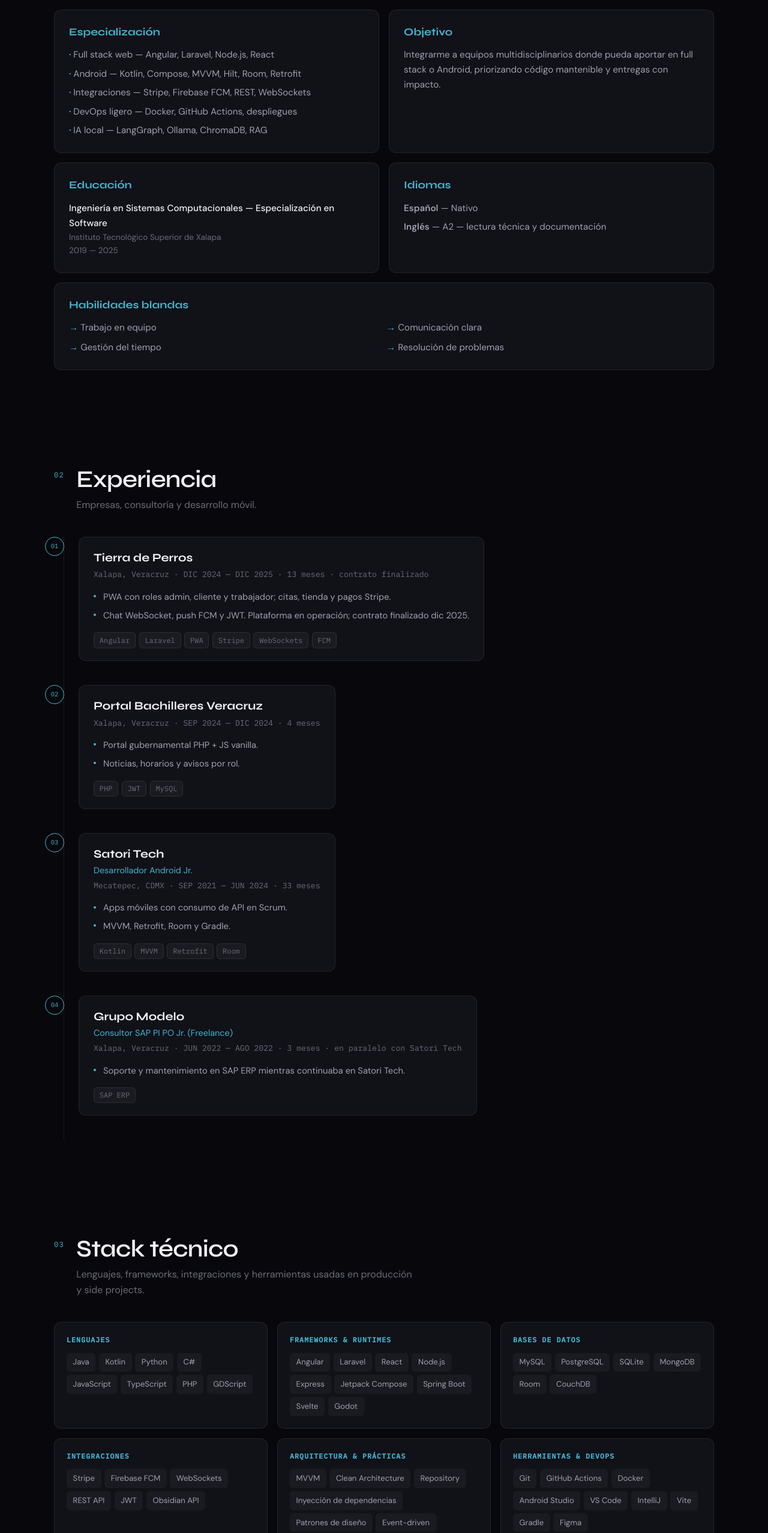
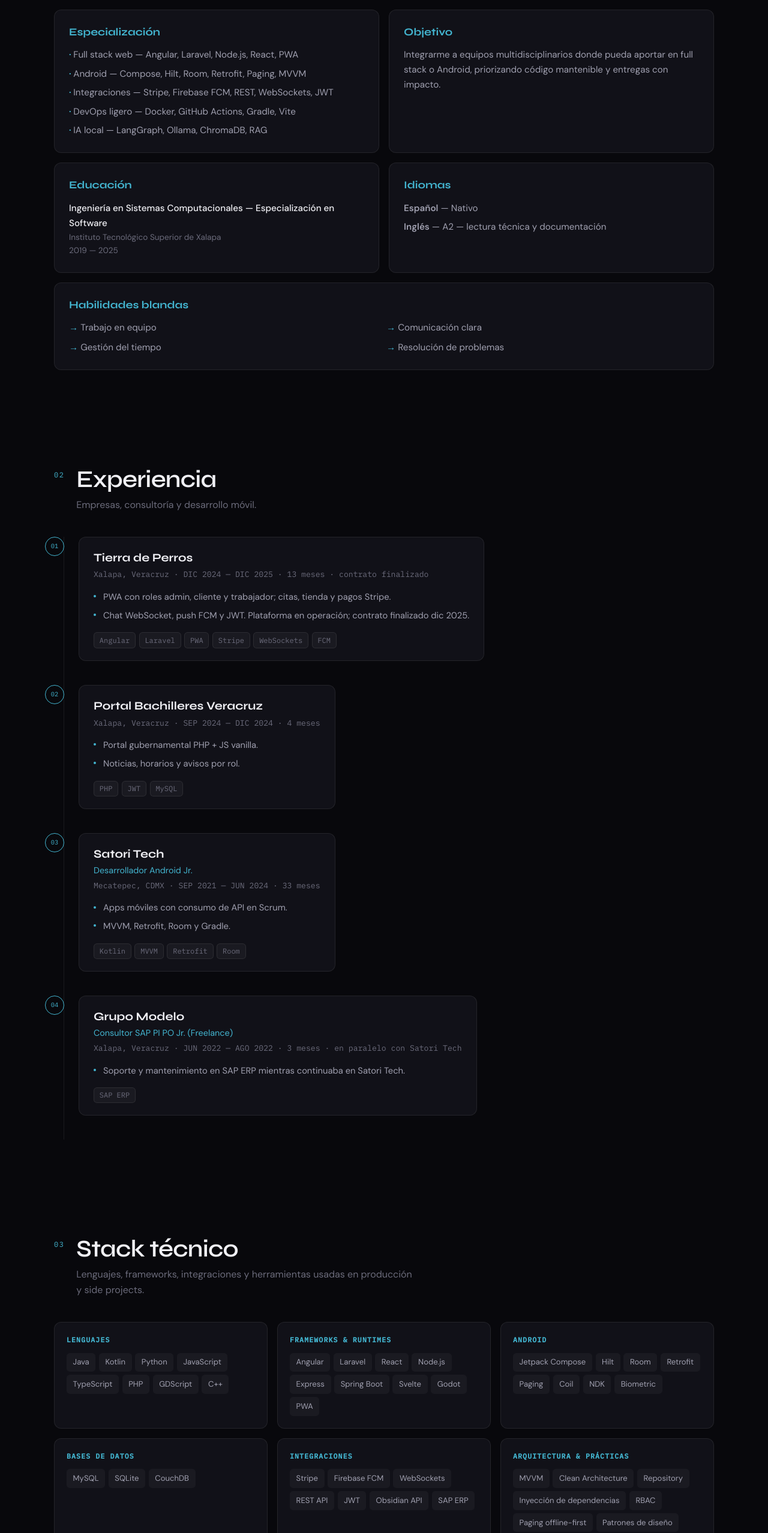
Before and after one commit to FernandoRP-nan/fernando-cv, a React (Vite) app: page / in a window 1280 px wide. Shown: the part 1110-3666 px from the top of the page at 60% size. Built offline with nearby package versions, Linux system fonts and the light colour scheme.

Commit message:
fix: align technical stack with CV projects and experience
Add Android group (Hilt, Paging, Coil, NDK), drop unused tech, and sync PDF.

```diff
--- a/src/i18n/en.ts
+++ b/src/i18n/en.ts
@@ -94,10 +94,10 @@ export const en: LocaleStrings = {
     objective:
       'Join multidisciplinary teams contributing on full stack or Android, prioritizing maintainable code and impactful delivery.',
     focusAreas: [
-      'Full stack web — Angular, Laravel, Node.js, React',
-      'Android — Kotlin, Compose, MVVM, Hilt, Room, Retrofit',
-      'Integrations — Stripe, Firebase FCM, REST, WebSockets',
-      'Light DevOps — Docker, GitHub Actions, deployments',
+      'Full stack web — Angular, Laravel, Node.js, React, PWA',
+      'Android — Compose, Hilt, Room, Retrofit, Paging, MVVM',
+      'Integrations — Stripe, Firebase FCM, REST, WebSockets, JWT',
+      'Light DevOps — Docker, GitHub Actions, Gradle, Vite',
       'Local AI — LangGraph, Ollama, ChromaDB, RAG',
     ],
     languages: [
@@ -160,37 +160,51 @@ export const en: LocaleStrings = {
     {
       id: 'languages',
       title: 'Languages',
-      items: ['Java', 'Kotlin', 'Python', 'C#', 'JavaScript', 'TypeScript', 'PHP', 'GDScript'],
+      items: ['Java', 'Kotlin', 'Python', 'JavaScript', 'TypeScript', 'PHP', 'GDScript', 'C++'],
     },
     {
       id: 'frameworks',
       title: 'Frameworks & runtimes',
-      items: ['Angular', 'Laravel', 'React', 'Node.js', 'Express', 'Jetpack Compose', 'Spring Boot', 'Svelte', 'Godot'],
+      items: ['Angular', 'Laravel', 'React', 'Node.js', 'Express', 'Spring Boot', 'Svelte', 'Godot', 'PWA'],
+    },
+    {
+      id: 'android',
+      title: 'Android',
+      items: ['Jetpack Compose', 'Hilt', 'Room', 'Retrofit', 'Paging', 'Coil', 'NDK', 'Biometric'],
     },
     {
       id: 'databases',
       title: 'Databases',
-      items: ['MySQL', 'PostgreSQL', 'SQLite', 'MongoDB', 'Room', 'CouchDB'],
+      items: ['MySQL', 'SQLite', 'CouchDB'],
     },
     {
       id: 'integrations',
       title: 'Integrations',
-      items: ['Stripe', 'Firebase FCM', 'WebSockets', 'REST API', 'JWT', 'Obsidian API'],
+      items: ['Stripe', 'Firebase FCM', 'WebSockets', 'REST API', 'JWT', 'Obsidian API', 'SAP ERP'],
     },
     {
       id: 'practices',
       title: 'Architecture & practices',
-      items: ['MVVM', 'Clean Architecture', 'Repository', 'Dependency injection', 'Design patterns', 'Event-driven'],
+      items: [
+        'MVVM',
+        'Clean Architecture',
+        'Repository',
+        'Dependency injection',
+        'RBAC',
+        'Offline-first paging',
+        'Design patterns',
+        'Event-driven',
+      ],
     },
     {
       id: 'tools',
       title: 'Tools & DevOps',
-      items: ['Git', 'GitHub Actions', 'Docker', 'Android Studio', 'VS Code', 'IntelliJ', 'Vite', 'Gradle', 'Figma'],
+      items: ['Git', 'GitHub Actions', 'Docker', 'Android Studio', 'VS Code', 'Gradle', 'Vite'],
     },
     {
       id: 'ai',
       title: 'AI & automation',
-      items: ['LangGraph', 'Ollama', 'ChromaDB', 'RAG', 'LangChain'],
+      items: ['LangGraph', 'Ollama', 'ChromaDB', 'RAG'],
     },
   ],
   projects: [
--- a/src/i18n/es.ts
+++ b/src/i18n/es.ts
@@ -94,10 +94,10 @@ export const es: LocaleStrings = {
     objective:
       'Integrarme a equipos multidisciplinarios donde pueda aportar en full stack o Android, priorizando código mantenible y entregas con impacto.',
     focusAreas: [
-      'Full stack web — Angular, Laravel, Node.js, React',
-      'Android — Kotlin, Compose, MVVM, Hilt, Room, Retrofit',
-      'Integraciones — Stripe, Firebase FCM, REST, WebSockets',
-      'DevOps ligero — Docker, GitHub Actions, despliegues',
+      'Full stack web — Angular, Laravel, Node.js, React, PWA',
+      'Android — Compose, Hilt, Room, Retrofit, Paging, MVVM',
+      'Integraciones — Stripe, Firebase FCM, REST, WebSockets, JWT',
+      'DevOps ligero — Docker, GitHub Actions, Gradle, Vite',
       'IA local — LangGraph, Ollama, ChromaDB, RAG',
     ],
     languages: [
@@ -160,37 +160,51 @@ export const es: LocaleStrings = {
     {
       id: 'languages',
       title: 'Lenguajes',
-      items: ['Java', 'Kotlin', 'Python', 'C#', 'JavaScript', 'TypeScript', 'PHP', 'GDScript'],
+      items: ['Java', 'Kotlin', 'Python', 'JavaScript', 'TypeScript', 'PHP', 'GDScript', 'C++'],
     },
     {
       id: 'frameworks',
       title: 'Frameworks & runtimes',
-      items: ['Angular', 'Laravel', 'React', 'Node.js', 'Express', 'Jetpack Compose', 'Spring Boot', 'Svelte', 'Godot'],
+      items: ['Angular', 'Laravel', 'React', 'Node.js', 'Express', 'Spring Boot', 'Svelte', 'Godot', 'PWA'],
+    },
+    {
+      id: 'android',
+      title: 'Android',
+      items: ['Jetpack Compose', 'Hilt', 'Room', 'Retrofit', 'Paging', 'Coil', 'NDK', 'Biometric'],
     },
     {
       id: 'databases',
       title: 'Bases de datos',
-      items: ['MySQL', 'PostgreSQL', 'SQLite', 'MongoDB', 'Room', 'CouchDB'],
+      items: ['MySQL', 'SQLite', 'CouchDB'],
     },
     {
       id: 'integrations',
       title: 'Integraciones',
-      items: ['Stripe', 'Firebase FCM', 'WebSockets', 'REST API', 'JWT', 'Obsidian API'],
+      items: ['Stripe', 'Firebase FCM', 'WebSockets', 'REST API', 'JWT', 'Obsidian API', 'SAP ERP'],
     },
     {
       id: 'practices',
       title: 'Arquitectura & prácticas',
-      items: ['MVVM', 'Clean Architecture', 'Repository', 'Inyección de dependencias', 'Patrones de diseño', 'Event-driven'],
+      items: [
+        'MVVM',
+        'Clean Architecture',
+        'Repository',
+        'Inyección de dependencias',
+        'RBAC',
+        'Paging offline-first',
+        'Patrones de diseño',
+        'Event-driven',
+      ],
     },
     {
       id: 'tools',
       title: 'Herramientas & DevOps',
-      items: ['Git', 'GitHub Actions', 'Docker', 'Android Studio', 'VS Code', 'IntelliJ', 'Vite', 'Gradle', 'Figma'],
+      items: ['Git', 'GitHub Actions', 'Docker', 'Android Studio', 'VS Code', 'Gradle', 'Vite'],
     },
     {
       id: 'ai',
       title: 'IA & automatización',
-      items: ['LangGraph', 'Ollama', 'ChromaDB', 'RAG', 'LangChain'],
+      items: ['LangGraph', 'Ollama', 'ChromaDB', 'RAG'],
     },
   ],
   projects: [
```
Also changed, not shown: 2 other files (tests, documents, lock files or other folders).
